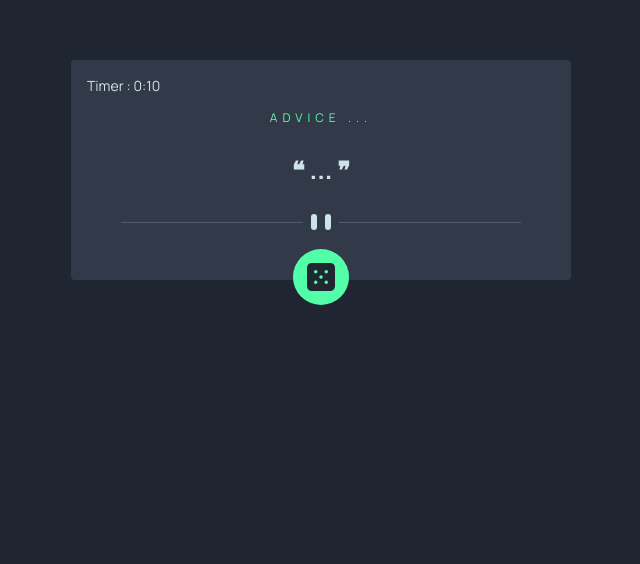
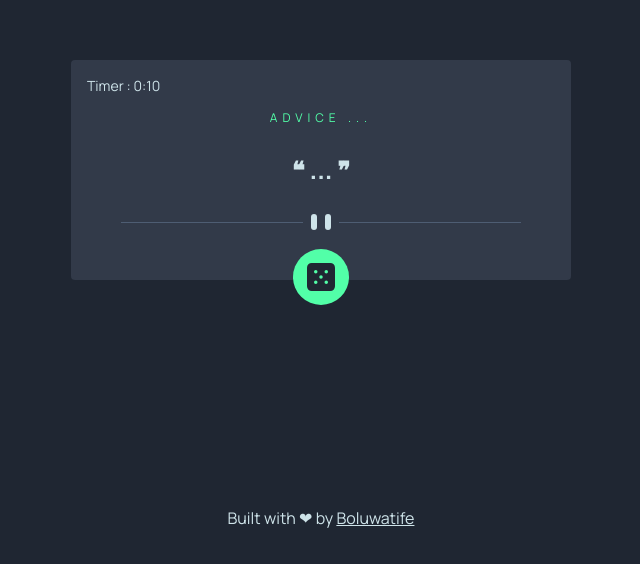
Before and after one commit to t3ch-spawn/adviceGenerator, a Svelte app: page / in a window 1280 px wide. Shown: the part 230-794 px from the top of the page, without its empty margins (319-959 px from the left). Built offline with nearby package versions, Linux system fonts and the light colour scheme; no server answers.

Commit message:
adjustments

```diff
--- a/src/App.svelte
+++ b/src/App.svelte
@@ -58,7 +58,7 @@
   handleReload();
 </script>
 
-<main class="bg-mainBg font-main">
+<main class="bg-mainBg font-main relative">
   <!-- svelte-ignore a11y-click-events-have-key-events -->
   <Card>
     <p class="absolute left-4 top-4 text-sm text-fontCol">
@@ -88,6 +88,8 @@
       <img class=" w-[50%] pointer-events-none" src={dice} alt="" />
     </div>
   </Card>
+
+  <p class="absolute bottom-10 text-fontCol">Built with ❤ by <a class="underline" href="https://twitter.com/t3ch_spawn">Boluwatife</a> </p>
 </main>
 
 <style>
```
